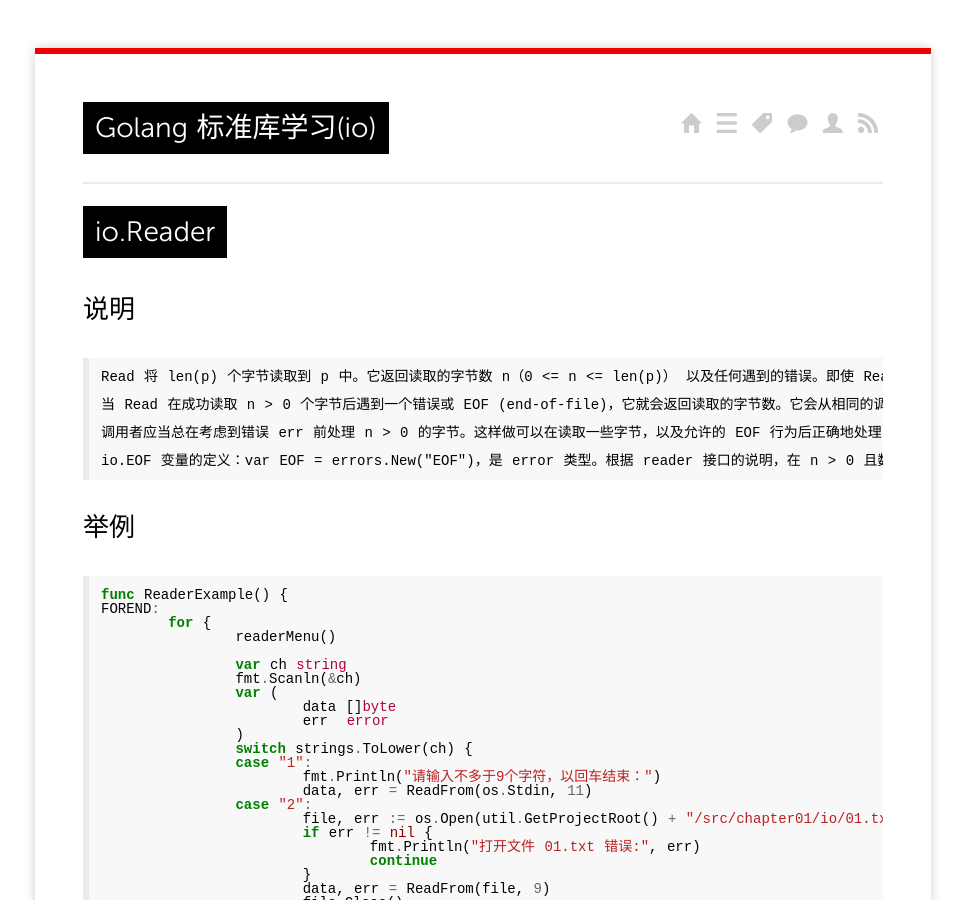
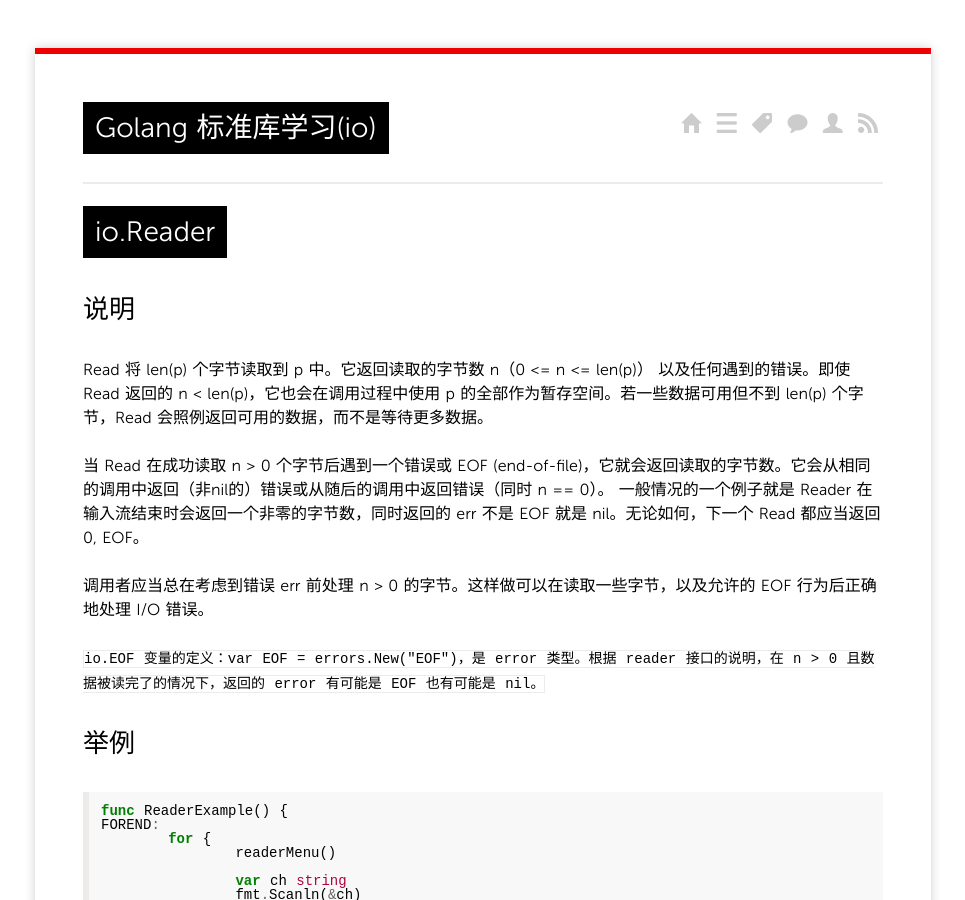
Before and after one commit to niuziru/niuziru.github.io, a Jekyll site: the page built from _posts/2017/2017-12-13-study-golib-step-by-step.md, in a window 1280 px wide and 900 px high. Shown: the whole window, without its empty margins (157-1122 px from the left). Built offline with Jekyll 4.4.1, drawn with Linux system fonts in a browser that asks for light colours.

```diff
--- a/_posts/2017/2017-12-13-study-golib-step-by-step.md
+++ b/_posts/2017/2017-12-13-study-golib-step-by-step.md
@@ -11,13 +11,13 @@ tags:
 
 ## 说明
 
-    Read 将 len(p) 个字节读取到 p 中。它返回读取的字节数 n（0 <= n <= len(p)） 以及任何遇到的错误。即使 Read 返回的 n < len(p)，它也会在调用过程中使用 p 的全部作为暂存空间。若一些数据可用但不到 len(p) 个字节，Read 会照例返回可用的数据，而不是等待更多数据。
+Read 将 len(p) 个字节读取到 p 中。它返回读取的字节数 n（0 <= n <= len(p)） 以及任何遇到的错误。即使 Read 返回的 n < len(p)，它也会在调用过程中使用 p 的全部作为暂存空间。若一些数据可用但不到 len(p) 个字节，Read 会照例返回可用的数据，而不是等待更多数据。
 
-    当 Read 在成功读取 n > 0 个字节后遇到一个错误或 EOF (end-of-file)，它就会返回读取的字节数。它会从相同的调用中返回（非nil的）错误或从随后的调用中返回错误（同时 n == 0）。 一般情况的一个例子就是 Reader 在输入流结束时会返回一个非零的字节数，同时返回的 err 不是 EOF 就是 nil。无论如何，下一个 Read 都应当返回 0, EOF。
+当 Read 在成功读取 n > 0 个字节后遇到一个错误或 EOF (end-of-file)，它就会返回读取的字节数。它会从相同的调用中返回（非nil的）错误或从随后的调用中返回错误（同时 n == 0）。 一般情况的一个例子就是 Reader 在输入流结束时会返回一个非零的字节数，同时返回的 err 不是 EOF 就是 nil。无论如何，下一个 Read 都应当返回 0, EOF。
 
-    调用者应当总在考虑到错误 err 前处理 n > 0 的字节。这样做可以在读取一些字节，以及允许的 EOF 行为后正确地处理 I/O 错误。
+调用者应当总在考虑到错误 err 前处理 n > 0 的字节。这样做可以在读取一些字节，以及允许的 EOF 行为后正确地处理 I/O 错误。
 
-    io.EOF 变量的定义：var EOF = errors.New("EOF")，是 error 类型。根据 reader 接口的说明，在 n > 0 且数据被读完了的情况下，返回的 error 有可能是 EOF 也有可能是 nil。
+`io.EOF 变量的定义：var EOF = errors.New("EOF")，是 error 类型。根据 reader 接口的说明，在 n > 0 且数据被读完了的情况下，返回的 error 有可能是 EOF 也有可能是 nil。`
 
 
 ## 举例
@@ -96,7 +96,7 @@ func readerMenu() {
 
 ## 说明
 
-    Write 将 len(p) 个字节从 p 中写入到基本数据流中。它返回从 p 中被写入的字节数 n（0 <= n <= len(p)）以及任何遇到的引起写入提前停止的错误。若 Write 返回的 n < len(p)，它就必须返回一个 非nil 的错误。
+Write 将 len(p) 个字节从 p 中写入到基本数据流中。它返回从 p 中被写入的字节数 n（0 <= n <= len(p)）以及任何遇到的引起写入提前停止的错误。若 Write 返回的 n < len(p)，它就必须返回一个 非nil 的错误。
 
 ## 举例
 
```
